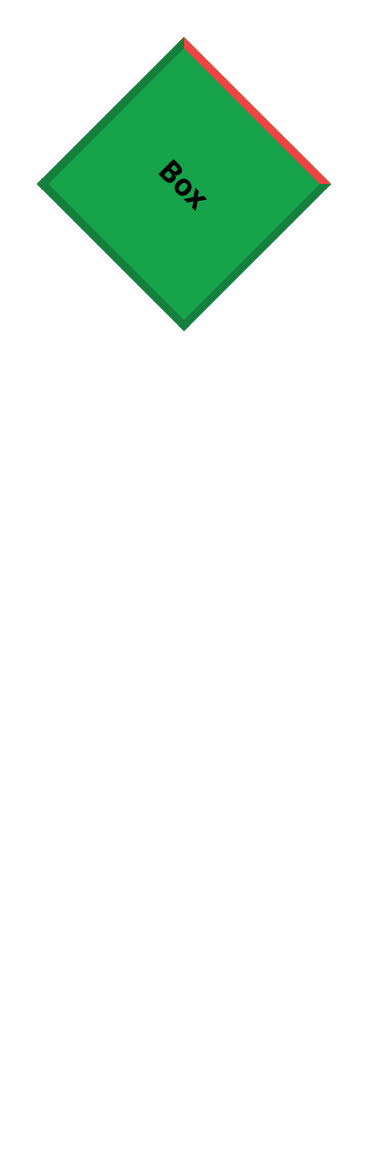
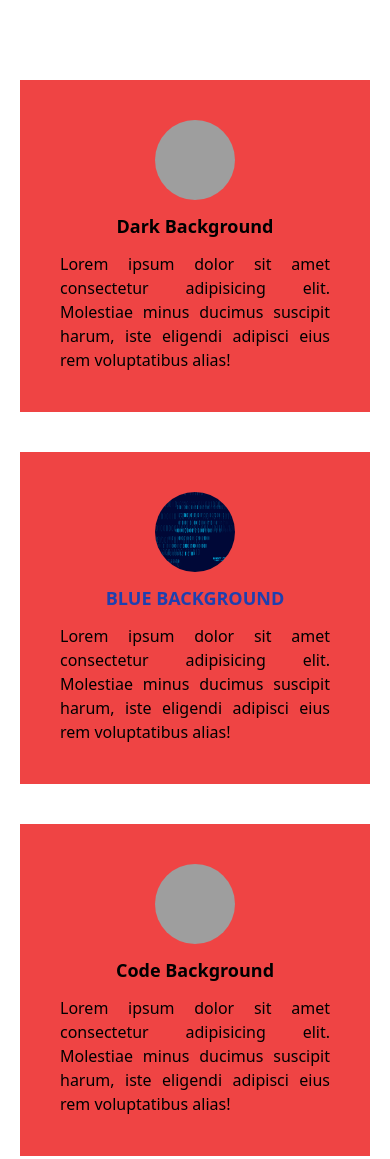
Before and after one commit to bayanifarzam/tailwindcss-crash-course, a website: page index.html in a window 390 px wide. Before the commit the page ends 844 px from the top, so only its background shows below. Drawn offline with Linux system fonts and the light colour scheme; grey boxes are pictures that could not be loaded.

Commit message:
Responsive Design

```diff
--- a/index.html
+++ b/index.html
@@ -78,11 +78,46 @@
     <!-- <div>
         <button class="bg-blue-300 border-blue-600 px-8 py-3 m-10 hover:bg-blue-500 hover:text-white hover:rounded-xl transition-color duration-700 delay-300">Click Me</button>
     </div> -->
-
+<!--
     <div class="w-52 h-52 bg-green-600 flex justify-center items-center font-black text-3xl m-20 hover:scale-y-125 hover:translate-y-10 hover:translate-x-20  rotate-45 border-green-700 border-8 border-t-8 border-t-red-500">
         Box
+    </div> -->
+
+
+
+    <div class="grid grid-cols-1 sm:grid-cols-2 md:grid-cols-3 mx-5 gap-10 my-20">
+        <div class="bg-red-500 grid grid-cols-1  p-10 lg:grid-cols-2">
+            <div>
+                <img src="public/images/19682.jpg" class="h-20 w-20 rounded-full mx-auto" alt="">
+                <h2 class="font-bold text-lg text-center my-3">Dark Background</h2>
+
+            </div>
+            <p class="text-justify">
+                Lorem ipsum dolor sit amet consectetur adipisicing elit. Molestiae minus ducimus suscipit harum, iste eligendi adipisci eius rem voluptatibus alias!
+            </p>
+        </div>
+        <div class="bg-red-500 grid grid-cols-1 p-10 lg:grid-cols-2">
+            <div>
+
+                <img src="public/images/SL-103020-37400-06.jpg" class="h-20 w-20 rounded-full mx-auto" alt="">
+                <h2 class="font-bold text-lg text-center my-3 text-blue-800 uppercase">Blue Background</h2>
+            </div>
+            <p class="text-justify">
+                Lorem ipsum dolor sit amet consectetur adipisicing elit. Molestiae minus ducimus suscipit harum, iste eligendi adipisci eius rem voluptatibus alias!
+            </p>
+        </div>
+        <div class="bg-red-500 grid grid-cols-1 p-10 lg:grid-cols-2">
+            <div>
+
+                <img src="public/images/v617batch2-kul-05-technology.jpg" class="h-20 w-20 rounded-full mx-auto" alt="">
+                <h2 class="font-bold text-lg text-center my-3">Code Background</h2>
+            </div>
+                <p class="text-justify">
+                Lorem ipsum dolor sit amet consectetur adipisicing elit. Molestiae minus ducimus suscipit harum, iste eligendi adipisci eius rem voluptatibus alias!
+            </p>
+        </div>
+
     </div>
-
 
 
 
```
Also changed, not shown: public/style.css.
